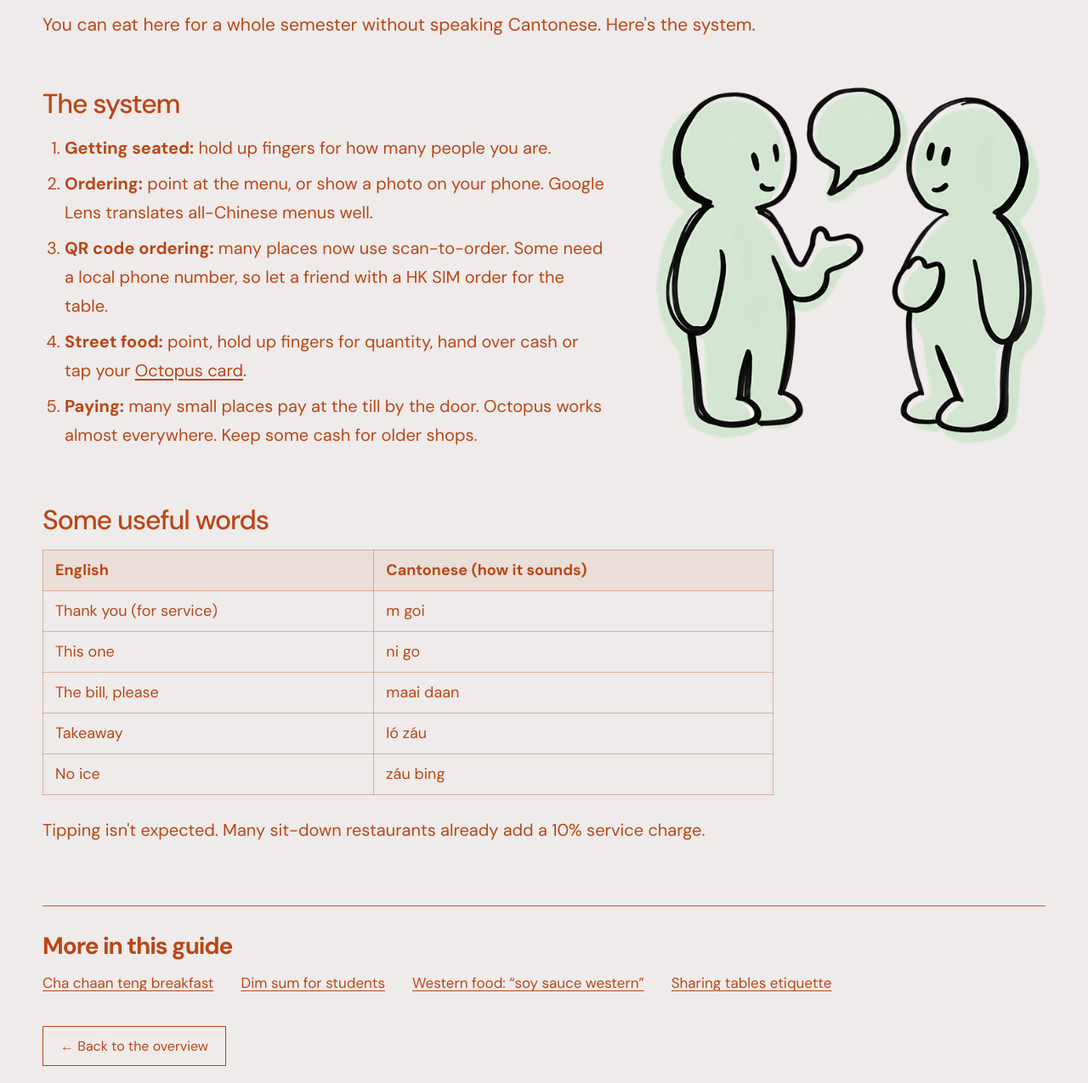
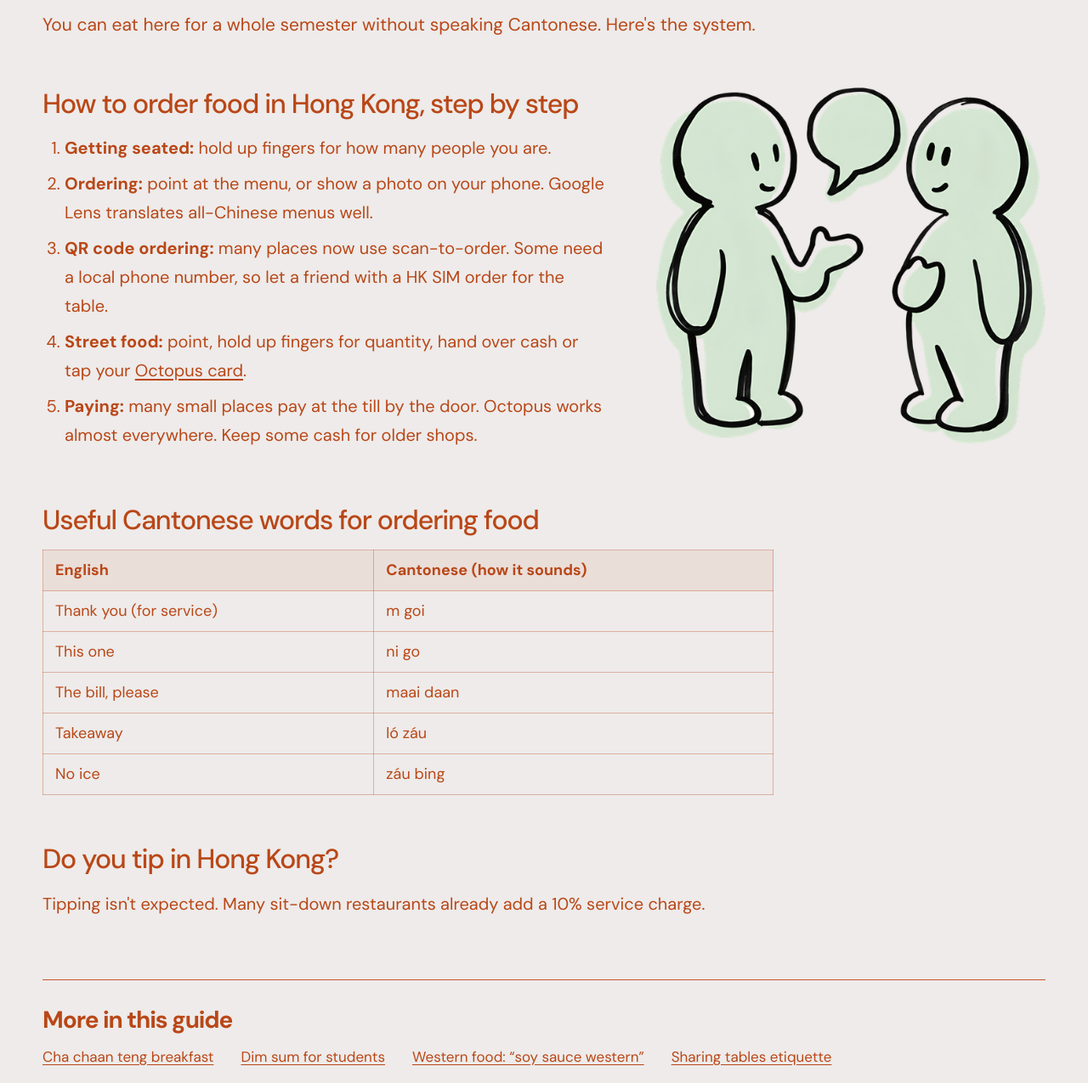
Before and after one commit to hannahassel/seoexam, a plain HTML site: page food/order-food-without-cantonese.html in a window 1280 px wide. Shown: the part 265-1540 px from the top of the page at 85% size. Drawn offline with Linux system fonts and the light colour scheme.

Commit message:
Add long-tail keywords to ordering without Cantonese page
Co-Authored-By: Claude Opus 5.5 <noreply@anthropic.com>

```diff
--- a/food/order-food-without-cantonese.html
+++ b/food/order-food-without-cantonese.html
@@ -65,7 +65,7 @@
     </div>
     <section class="guide-section guide-section--image">
     <div class="guide-text">
-    <h2>The system</h2>
+    <h2>How to order food in Hong Kong, step by step</h2>
     <ol>
       <li><strong>Getting seated:</strong> hold up fingers for how many people you are.</li>
       <li><strong>Ordering:</strong> point at the menu, or show a photo on your phone. Google Lens translates all-Chinese menus well.</li>
@@ -76,13 +76,13 @@
     </div>
     <div>
     <figure class="guide-figure">
-      <img src="../images/food/ordering-without-cantonese.png" width="564" height="517" alt="Illustration of two people talking with a speech bubble" loading="lazy">
+      <img src="../images/food/ordering-without-cantonese.png" width="564" height="517" alt="Illustration of two people talking with a speech bubble, ordering food without speaking Cantonese" loading="lazy">
     </figure>
     </div>
     </section>
     <section class="guide-section">
     <div class="guide-text">
-    <h2>Some useful words</h2>
+    <h2>Useful Cantonese words for ordering food</h2>
     <div class="guide-table-wrap">
     <table class="guide-table">
     <thead><tr><th scope="col">English</th><th scope="col">Cantonese (how it sounds)</th></tr></thead>
@@ -95,6 +95,11 @@
     </tbody>
     </table>
     </div>
+    </div>
+    </section>
+    <section class="guide-section">
+    <div class="guide-text">
+    <h2>Do you tip in Hong Kong?</h2>
     <p>Tipping isn't expected. Many sit-down restaurants already add a 10% service charge.</p>
     </div>
     </section>
```
